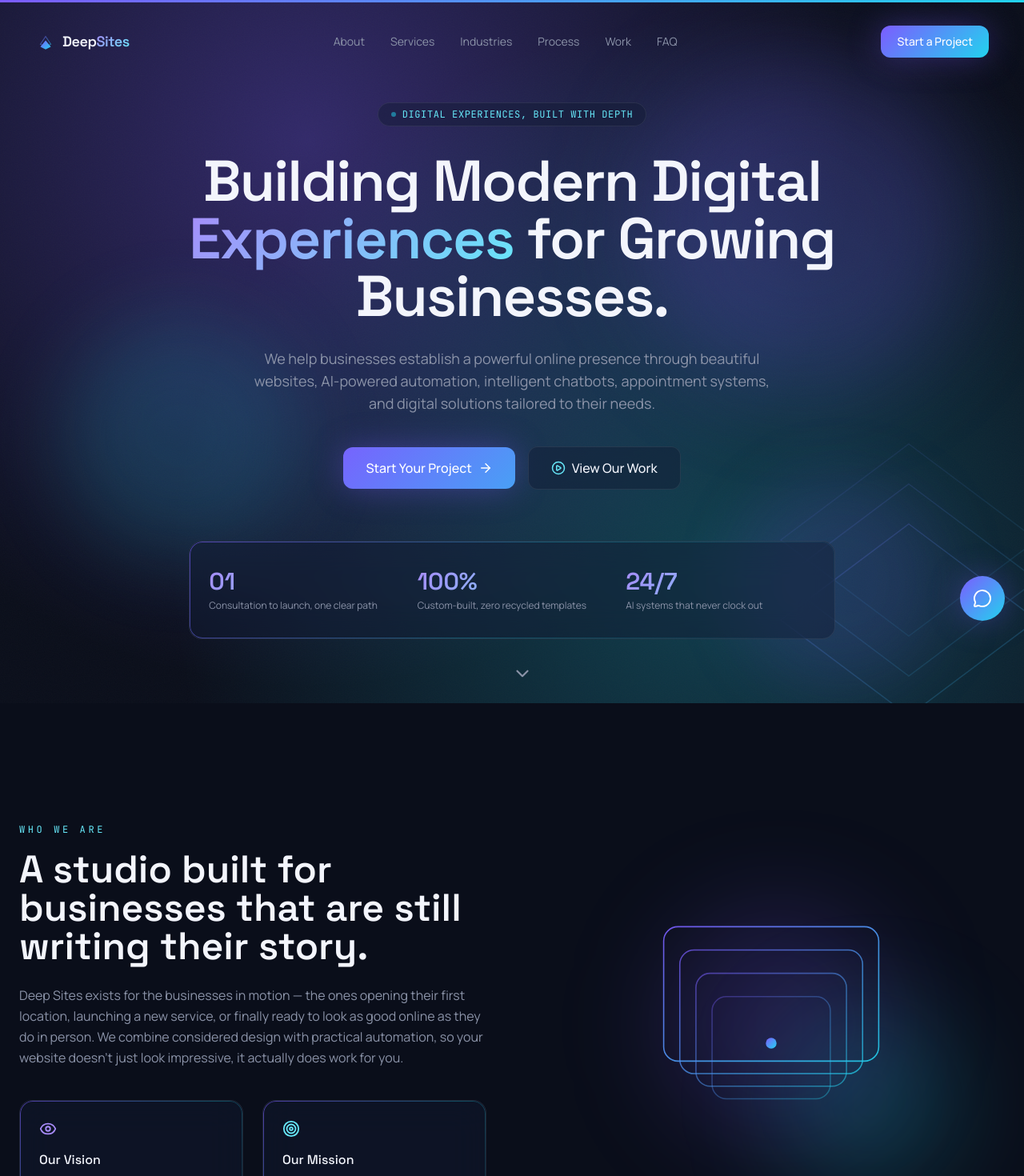
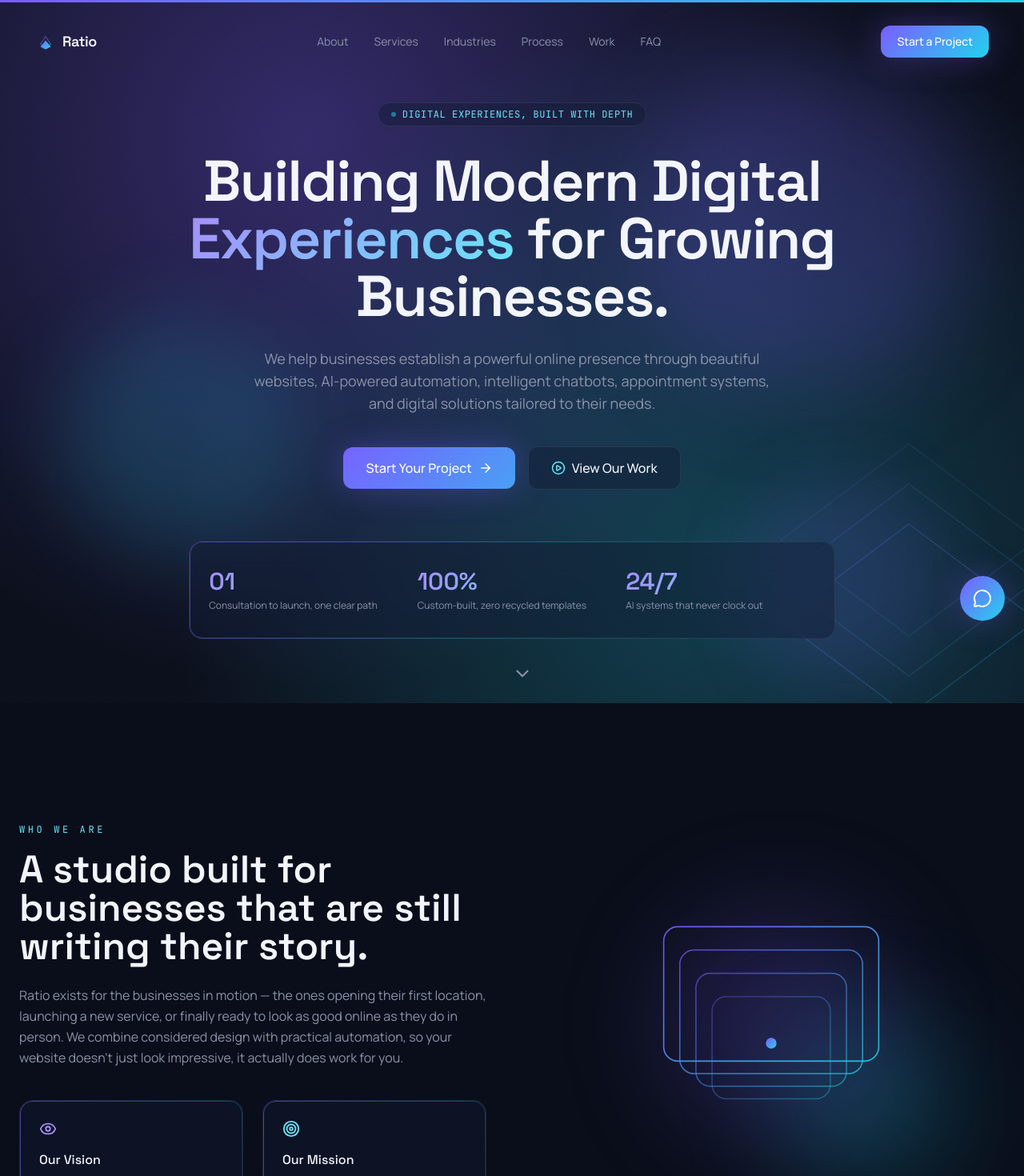
Before and after one commit to Prabodh1527/deep-sites, a React (Vite) app: page / in a window 1280 px wide. Shown: the top 1470 px of the page at 80% size. Built offline with nearby package versions, Linux system fonts and the light colour scheme.

Commit message:
Describe what you changed

```diff
--- a/index.html
+++ b/index.html
@@ -4,8 +4,8 @@
     <meta charset="UTF-8" />
     <link rel="icon" type="image/svg+xml" href="/favicon.svg" />
     <meta name="viewport" content="width=device-width, initial-scale=1.0" />
-    <meta name="description" content="Deep Sites — Building modern digital experiences for growing businesses. Websites, AI automation, chatbots, and appointment systems." />
-    <title>Deep Sites — Building Modern Digital Experiences</title>
+    <meta name="description" content="RATIO — Building modern digital experiences for growing businesses. Websites, AI automation, chatbots, and appointment systems." />
+    <title>RATIO | Reason. Build. Scale.</title>
     <link rel="preconnect" href="https://fonts.googleapis.com" />
     <link rel="preconnect" href="https://fonts.gstatic.com" crossorigin />
     <link href="https://fonts.googleapis.com/css2?family=Space+Grotesk:wght@400;500;600;700&family=Manrope:wght@300;400;500;600;700;800&family=JetBrains+Mono:wght@400;500&display=swap" rel="stylesheet" />
--- a/src/components/About.jsx
+++ b/src/components/About.jsx
@@ -18,7 +18,7 @@ export default function About() {
             A studio built for businesses that are still writing their story.
           </h2>
           <p className="mt-6 text-mist leading-relaxed">
-            Deep Sites exists for the businesses in motion — the ones opening their first
+            Ratio exists for the businesses in motion — the ones opening their first
             location, launching a new service, or finally ready to look as good online as
             they do in person. We combine considered design with practical automation, so
             your website doesn't just look impressive, it actually does work for you.
--- a/src/components/DepthField.jsx
+++ b/src/components/DepthField.jsx
@@ -4,7 +4,7 @@ import { useEffect, useRef } from "react";
  * DepthField — the site's signature visual motif.
  * Several translucent "planes" are stacked in 3D and drift at different
  * speeds in response to scroll + mouse position, literalizing the idea
- * of "depth" that gives Deep Sites its name. Reused (at lower intensity)
+ * of "depth" that gives Ratio its name. Reused (at lower intensity)
  * as a quiet ambient backdrop throughout the page.
  */
 export default function DepthField({ intensity = 1, className = "" }) {
--- a/src/components/Footer.jsx
+++ b/src/components/Footer.jsx
@@ -78,7 +78,7 @@ export default function Footer() {
                 <path d="M16 40 L32 16 L48 40 L32 48 Z" fill="none" stroke="url(#footGrad)" strokeWidth="3" opacity="0.5" />
                 <path d="M16 48 L32 28 L48 48 L32 56 Z" fill="url(#footGrad)" />
               </svg>
-              <span className="text-fog">Deep<span className="text-gradient">Sites</span></span>
+              <span className="text-fog">RATIO</span>
             </a>
             <p className="mt-5 text-sm text-mist leading-relaxed max-w-xs">
               Building modern digital experiences for growing businesses — websites,
@@ -115,7 +115,7 @@ export default function Footer() {
         </div>
 
         <div className="mt-16 pt-8 border-t border-white/5 flex flex-col sm:flex-row items-center justify-between gap-4 text-xs text-mist">
-          <p>© {new Date().getFullYear()} Deep Sites. All rights reserved.</p>
+          <p>© {new Date().getFullYear()} RATIO. All rights reserved.</p>
           <p>Designed &amp; built with depth.</p>
         </div>
       </div>
--- a/src/components/Loader.jsx
+++ b/src/components/Loader.jsx
@@ -44,7 +44,7 @@ export default function Loader() {
               animate={{ opacity: 1 }}
               transition={{ delay: 0.3 }}
             >
-              Deep Sites
+              Ratio
             </motion.p>
           </div>
         </motion.div>
--- a/src/components/Navbar.jsx
+++ b/src/components/Navbar.jsx
@@ -44,7 +44,7 @@ export default function Navbar() {
               <path d="M16 40 L32 16 L48 40 L32 48 Z" fill="none" stroke="url(#navGrad)" strokeWidth="3" opacity="0.5" />
               <path d="M16 48 L32 28 L48 48 L32 56 Z" fill="url(#navGrad)" />
             </svg>
-            <span className="text-fog">Deep<span className="text-gradient">Sites</span></span>
+            <span className="text-fog">Ratio</span>
           </a>
 
           <nav className="hidden md:flex items-center gap-8">
--- a/src/components/WhyChooseUs.jsx
+++ b/src/components/WhyChooseUs.jsx
@@ -11,7 +11,7 @@ export default function WhyChooseUs() {
       <div className="absolute top-1/3 left-1/2 -translate-x-1/2 h-96 w-96 rounded-full bg-violet/10 blur-3xl" />
       <div className="relative mx-auto max-w-7xl px-6">
         <SectionHeading
-          eyebrow="Why Deep Sites"
+          eyebrow="Why Ratio"
           title="The difference is in how we work"
           subtitle="Not just what we build, but how we get there with you."
         />
--- a/src/data/content.js
+++ b/src/data/content.js
@@ -197,6 +197,6 @@ export const faqs = [
 ];
 
 export const contacts = [
-  { name: "G. Prabodh Chandra", phone: "7304656349" },
-  { name: "Dipti Tarinicharan Patra", phone: "9326834572" },
+  { name: "Contact 1", phone: "7304656349" },
+  { name: "Contact 2", phone: "9326834572" },
 ];
```
